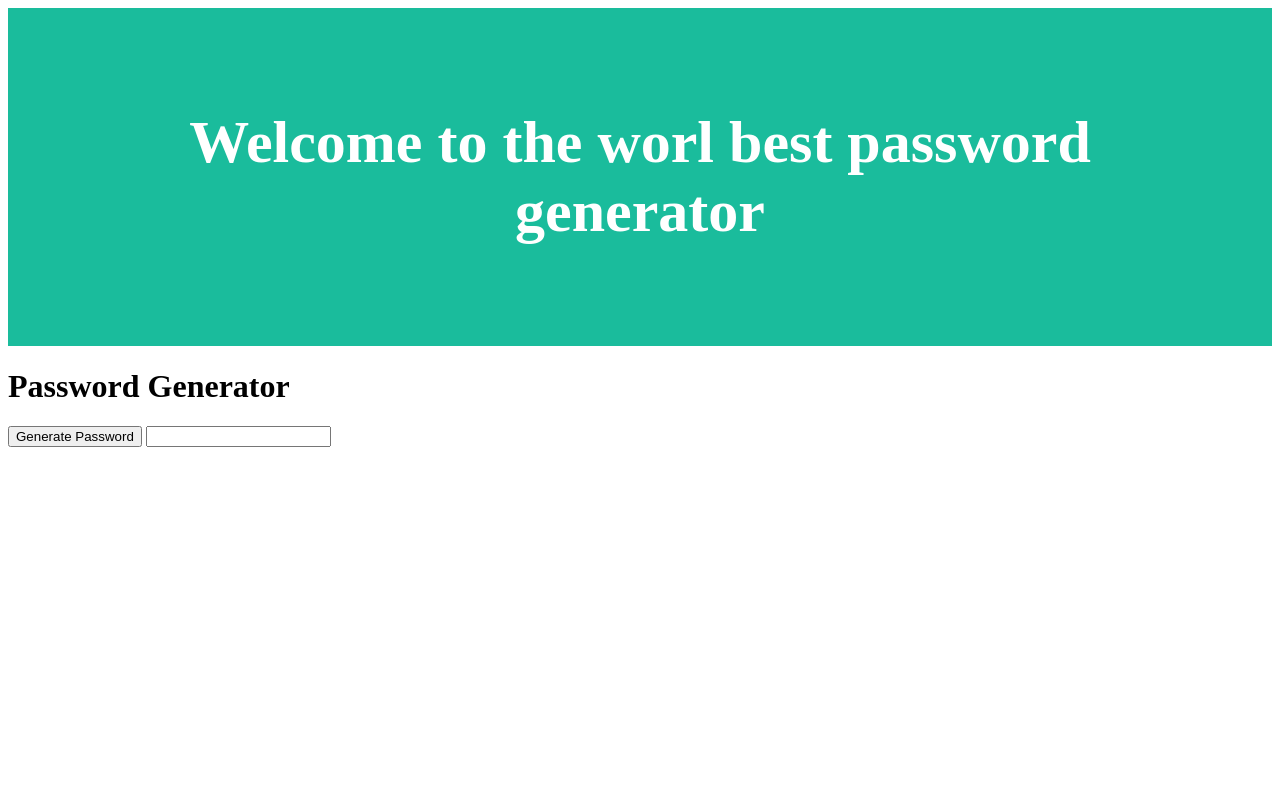
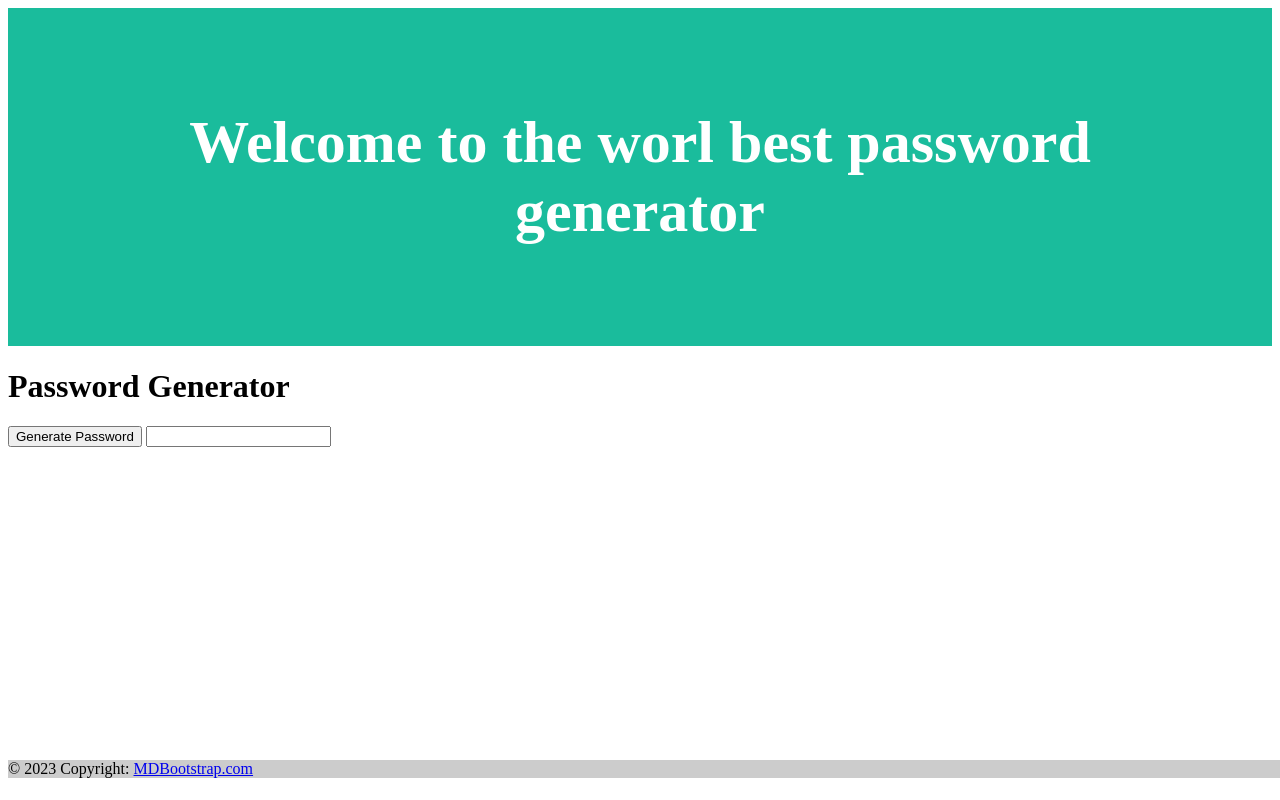
Before and after one commit to Guadeloupe33/Homework3-, a plain HTML site: page index.html in a window 1280 px wide. Drawn offline with Linux system fonts and the light colour scheme.

Commit message:
added footer , and styled footer

```diff
--- a/index.html
+++ b/index.html
@@ -44,4 +44,12 @@
     </main>
 
 </body>
+<footer class="bg-light text-center text-lg-start" ID ="footer">
+
+    <div class="text-center p-3" style="background-color: rgba(0, 0, 0, 0.2);">
+      © 2023 Copyright:
+      <a class="text-dark" href="https://Stevenfrancius.com">MDBootstrap.com</a>
+    </div>
+
+  </footer>
 </html>
--- a/style.css
+++ b/style.css
@@ -5,3 +5,10 @@
     color: white;
     font-size: 30px;
   }
+
+#footer {
+    position: absolute;
+    bottom: 0;
+    width: 100%;
+    height: 2.5rem;            /* Footer height */
+  }
```
